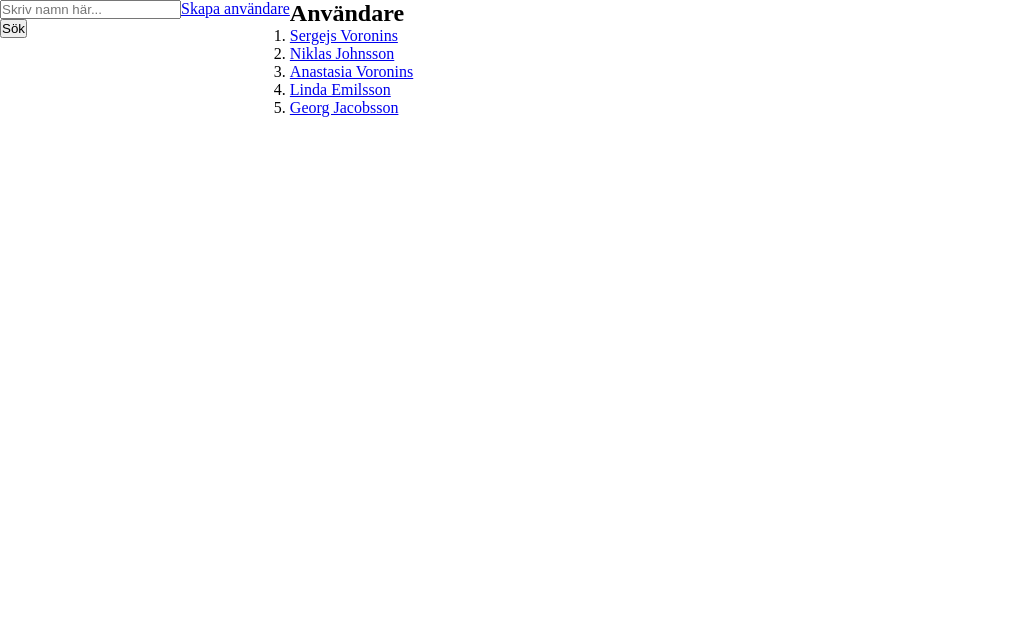
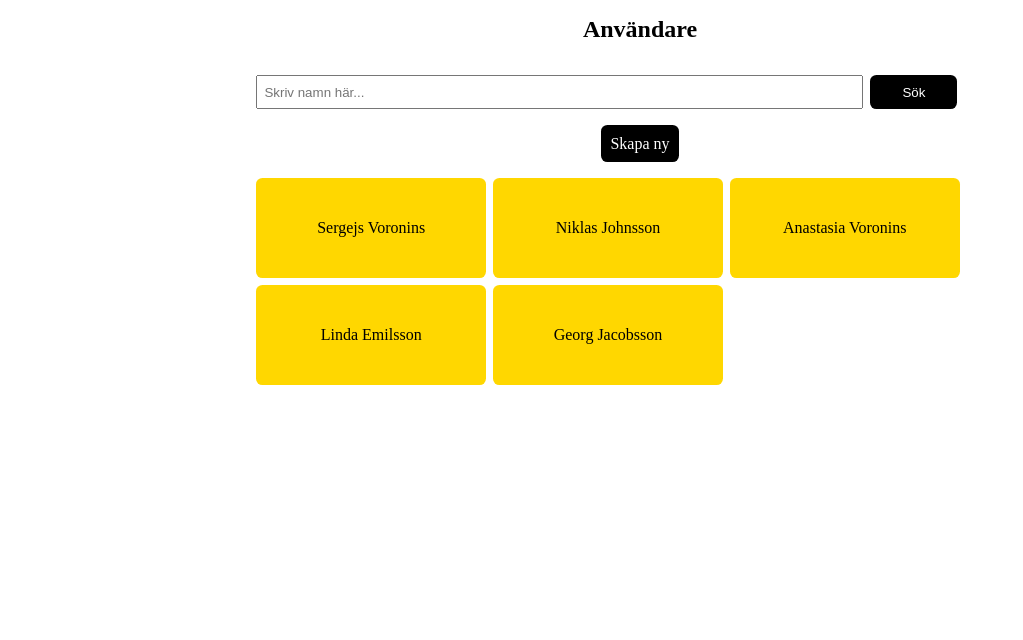
Before and after one commit to sergejsvoronins/PHP-beginning, a PHP site: page /users.php in a window 1280 px wide. Shown: the part 160-800 px from the top of the page, without its empty margins (0-1023 px from the left). Run offline with PHP 8.4, Linux system fonts and the light colour scheme; data comes from the database, SQL or seed files in the repository.

Commit message:
delete function is added and user-info updated

```diff
--- a/oop/bokrejset/books.php
+++ b/oop/bokrejset/books.php
@@ -17,5 +17,4 @@ include 'partials/nav.php';
 
 $bookController = new BookController($bookModel, $bookView);
 $bookController->start($authorModel->getAllAuthors());
-
 include 'partials/footer.php';
--- a/oop/bokrejset/classes/user-model.php
+++ b/oop/bokrejset/classes/user-model.php
@@ -46,4 +46,22 @@ class UserModel extends DB {
         $stmt->execute([$userId]);
         return $stmt->fetchAll(PDO::FETCH_ASSOC);
     }
+    public function getCompletedBooksByUser (int $id) {
+        $query = "SELECT users.id, COUNT(users.id) as completed_books FROM users
+                    JOIN userbook ON userbook.user_id=users.id
+                    WHERE users.id = ?
+                    GROUP BY users.id;";
+        $stmt = $this->pdo->prepare($query);
+        $stmt->execute([$id]);
+        return $stmt->fetchAll(PDO::FETCH_ASSOC);
+    }
+    public function getCompletedPagesByUser (int $id) {
+        $query = "SELECT users.id, SUM(userbook.pages) as completed_pages FROM users
+                    JOIN userbook ON userbook.user_id=users.id
+                    WHERE users.id = ?
+                    GROUP BY users.id;";
+        $stmt = $this->pdo->prepare($query);
+        $stmt->execute([$id]);
+        return $stmt->fetchAll(PDO::FETCH_ASSOC);
+    }
 }
--- a/oop/bokrejset/classes/user-view.php
+++ b/oop/bokrejset/classes/user-view.php
@@ -4,24 +4,31 @@
 class UserView {
 
     public function renderAllUserAsClickableList (array $users):void {
-        echo "<h2>Användare</h2>";
-        echo "<ol>";
+        echo "<div>";
         foreach($users as $user){
-            echo "<li>";
-            echo "<a href='?user-id={$user->getId()}'>{$user->getFirstName()} {$user->getLastName()}</a>";
-            echo "</li>";
+            echo "<a href='?user-id={$user->getId()}'>";
+            echo "<div>{$user->getFirstName()} {$user->getLastName()}</div>";
+            echo "</a>";
         }
-        echo "</ol>";
+        echo "</div>";
     }
     public function renderCreateButton () {
-        echo "<a href='?create-user=new''>
-            Skapa användare
-        </a>";
+        echo "<a href='?create-user=new'>Skapa ny</a>";
     }
-
+    public function renderDeleteButton (int $id) {
+        echo "<a href='?user-id={$id}&action=delete'>Ta bort</a>";
+    }
+    public function renderDeleteConfirmation () {
+        echo "<main>";
+            echo "<section class='main_content'>";
+                echo "<h3>Användaren har blivit raderat</h3>";
+                echo "<a href='users.php'>Tillbaka</a>";
+            echo "</section>";
+        echo "</main>";
+    }
     public function renderCreateUserForm () {
-        echo "<form action='form-handlers/user-form-handler.php' method='POST'>
-                <div>
+        echo "<form action='form-handlers/user-form-handler.php' method='POST'>";
+        echo "<div>
                     <label for='first_name'>Förnamn:</label>
                     <input type='text' id='first_name' name='first_name'>
                 </div>
@@ -36,9 +43,9 @@ class UserView {
                 <div>
                     <label for='mobile'>Mobil:</label>
                     <input type='number' id='mobile' name='mobile'>
-                </div>
-            <button>Skapa</button>
-            </form>";
+                </div>";
+        echo "<button class='btn'>Skapa</button>";
+        echo "</form>";
     }
     public function renderAllUserComments (array $userComments) {
         echo "<h2>Kommentarer</h2>";
@@ -52,32 +59,46 @@ class UserView {
     }
     public function createSearchField () {
         echo "<form  action='users.php' method='POST'>
-            <div>
-                <input type='text' name='search-users' placeholder='Skriv namn här...'>
-            </div>
-            <button>Sök</button>
-        </form>";
+                <input method='POST' type='text' name='search-users' placeholder='Skriv namn här...'>
+                <button class='btn'>Sök</button>
+            </form>";
     }
     public function renderUsersMain(array $users) {
         echo "<main>";
-            echo "<section>";
+            echo "<section class='header_section'>";
+                echo "<h1>Användare</h1>";
+            echo "</section>";
+            echo "<section class='search_section'>";
                 echo $this->createSearchField();
             echo "</section>";
-            echo "<section>";
+            echo "<section class='create_btn_section'>";
                 echo $this->renderCreateButton();
             echo "</section>";
-            echo "<section>";
+            echo "<section class='main_content'>";
                 echo $this->renderAllUserAsClickableList($users);
             echo "</section>";
         echo "</main>";
     }
-    public function renderUserInfoMain ($user, $userComments) {
-        echo "<main>";
+    public function renderUserInfoMain (array $user, array $userComments,  int $id, array $completedBooksNum, array $completedPagesNum) {
+        echo "<main class='details_section'>";
             echo "<section>";
-                echo "<p>{$user[0]->getFirstName()}</p>";
-                echo "<p>{$user[0]->getLastName()}</p>";
-                echo "<p>{$user[0]->getEmail()}</p>";
-                echo "<p>{$user[0]->getMobile()}</p>";
+                echo "<p>Förnamn: {$user[0]->getFirstName()}</p>";
+                echo "<p>Efternamn: {$user[0]->getLastName()}</p>";
+                echo "<p>Epost: {$user[0]->getEmail()}</p>";
+                echo "<p>Mobil: {$user[0]->getMobile()}</p>";
+                echo $this->renderDeleteButton($id);
+            echo "</section>";
+            echo "<section>";
+                echo "<h2>Antal böcker har läst</h2>";
+                if($completedBooksNum!=null){
+                    echo "<span>{$completedBooksNum[0]['completed_books']}</span>";
+                }
+            echo "</section>";
+            echo "<section>";
+                echo "<h2>Antal sidor har läst</h2>";
+                if($completedPagesNum!=null){
+                    echo "<span>{$completedPagesNum[0]['completed_pages']}</span>";
+                }
             echo "</section>";
             echo "<section>";
                 echo $this->renderAllUserComments($userComments);
@@ -86,7 +107,10 @@ class UserView {
     }
     public function renderUserFormMain () {
         echo "<main>";
-            echo "<section>";
+            echo "<section class='header_section'>";
+                echo "<h1>Lägg ny användare</h1>";
+            echo "</section>";
+            echo "<section class='create_form_section'>";
             echo $this->renderCreateUserForm();
             echo "</section>";
         echo "</main>";
--- a/oop/bokrejset/controller/user-controller.php
+++ b/oop/bokrejset/controller/user-controller.php
@@ -15,7 +15,16 @@ class UserController
     {
         if (isset($_GET['user-id'])) {
             $userId = filter_var($_GET['user-id'], FILTER_SANITIZE_NUMBER_INT);
-            $this->view->renderUserInfoMain($this->model->getUser($userId), $this->model->getUserComments($userId));
+            if(isset($_GET["action"])){
+                $action = filter_var($_GET['action'], FILTER_SANITIZE_SPECIAL_CHARS);
+                if($action=="delete"){
+                    $this->model->deleteUser($userId);
+                    $this->view->renderDeleteConfirmation();
+                }
+            }
+            else {
+                $this->view->renderUserInfoMain($this->model->getUser($userId), $this->model->getUserComments($userId), $userId, $this->model->getCompletedBooksByUser($userId),$this->model->getCompletedPagesByUser($userId));
+            }
         }
         else if (isset($_GET['create-user'])){
             if($_GET['create-user'] =="new") {
--- /dev/null
+++ b/oop/bokrejset/styles/button.css
@@ -0,0 +1,11 @@
+.btn {
+    border-radius: .4rem;
+    border: none;
+    padding: .6rem 2rem;
+    background-color: black;
+    color: white;
+}
+.btn:hover {
+    cursor: pointer;
+    background-color: rgb(45, 45, 45);
+}
--- /dev/null
+++ b/oop/bokrejset/styles/content-section.css
@@ -0,0 +1,47 @@
+.main_content {
+    display: flex;
+    width: 100%;
+    justify-content: center;
+    padding: 1rem 0;
+
+}
+.main_content div {
+    width: 60%;
+    display: flex;
+    flex-wrap: wrap;
+    gap: .4rem;
+}
+.main_content div a {
+    padding: 1rem;
+    width: 30%;
+    height: 100px;
+    background-color: gold;
+    border-radius: .4rem;
+    display: flex;
+    align-items: center;
+    justify-content: center;
+}
+.main_content div a:hover {
+    opacity: .8;
+    transform: scale(1.02);
+}
+.main_content div a div {
+    width: 100%;
+    display: flex;
+    align-items: center;
+    justify-content: center;
+}
+.main_content_review {
+    width: 100%;
+    display: flex;
+    justify-content: center;
+}
+.main_content_review table{
+    width: 80%;
+}
+.main_content_review table tbody tr th, td{
+    background-color: lightskyblue;
+    box-shadow: 0 0 2px rgba(0, 0, 0, 0.3);
+    text-align: center;
+    padding: 0.2rem;
+}
--- /dev/null
+++ b/oop/bokrejset/styles/create-btn.css
@@ -0,0 +1,16 @@
+.create_btn_section {
+    width: 100%;
+    display: flex;
+    justify-content: center;
+    align-items: center;
+}
+.create_btn_section div {
+width: 100;
+text-align: center;
+}
+.create_btn_section a {
+    padding: 0.6rem;
+    background-color: black;
+    color: white;
+    border-radius: 0.4rem;
+}
--- /dev/null
+++ b/oop/bokrejset/styles/details.css
@@ -0,0 +1,21 @@
+.details_section {
+    display: flex;
+    flex-wrap: wrap;
+    gap: 1rem;
+    justify-content: space-between;
+}
+
+.details_section section {
+    box-shadow: 0 0 5px rgba(0, 0, 0, 0.3);
+}
+
+.details_section section:nth-child(1) {
+    width: 100%;
+    text-align: center;
+}
+.details_section section:nth-child(2),
+.details_section section:nth-child(3),
+.details_section section:nth-child(4) {
+    width: 30%;
+    text-align: center;
+}
--- a/oop/bokrejset/styles/header.css
+++ b/oop/bokrejset/styles/header.css
@@ -6,3 +6,8 @@ header {
     padding-left: 1rem;
     align-items: end;
 }
+.header_section {
+    width: 100%;
+    text-align: center;
+    padding: 1rem;
+}
--- a/oop/bokrejset/styles/main.css
+++ b/oop/bokrejset/styles/main.css
@@ -1,6 +1,12 @@
 @import "header.css";
 @import "nav.css";
 @import "home.css";
+@import "search-field.css";
+@import "create-btn.css";
+@import "content-section.css";
+@import "create-form.css";
+@import "button.css";
+@import "details.css";
 
 * {
     padding: 0;
@@ -10,5 +16,9 @@
 main {
     display: flex;
     flex-wrap: wrap;
-    height: 80vh;
+    width: 100%;
 }
+a {
+    text-decoration: none;
+    color: black;
+}
--- /dev/null
+++ b/oop/bokrejset/styles/search-field.css
@@ -0,0 +1,15 @@
+.search_section {
+    width: 100%;
+    padding: 1rem 0;
+    display: flex;
+    justify-content: center;
+}
+.search_section form{
+    width: 60%;
+    display: flex;
+    gap: 1%;
+}
+.search_section form input {
+    width: 79%;
+    padding: .4rem;
+}
```
Also changed, not shown: oop/bokrejset/classes/author-view.php (+20 -16 lines), oop/bokrejset/classes/book-view.php (+20 -16 lines), oop/bokrejset/classes/review-view.php (+17 -9 lines), oop/bokrejset/styles/create-form.css (added, +32 -0 lines).
